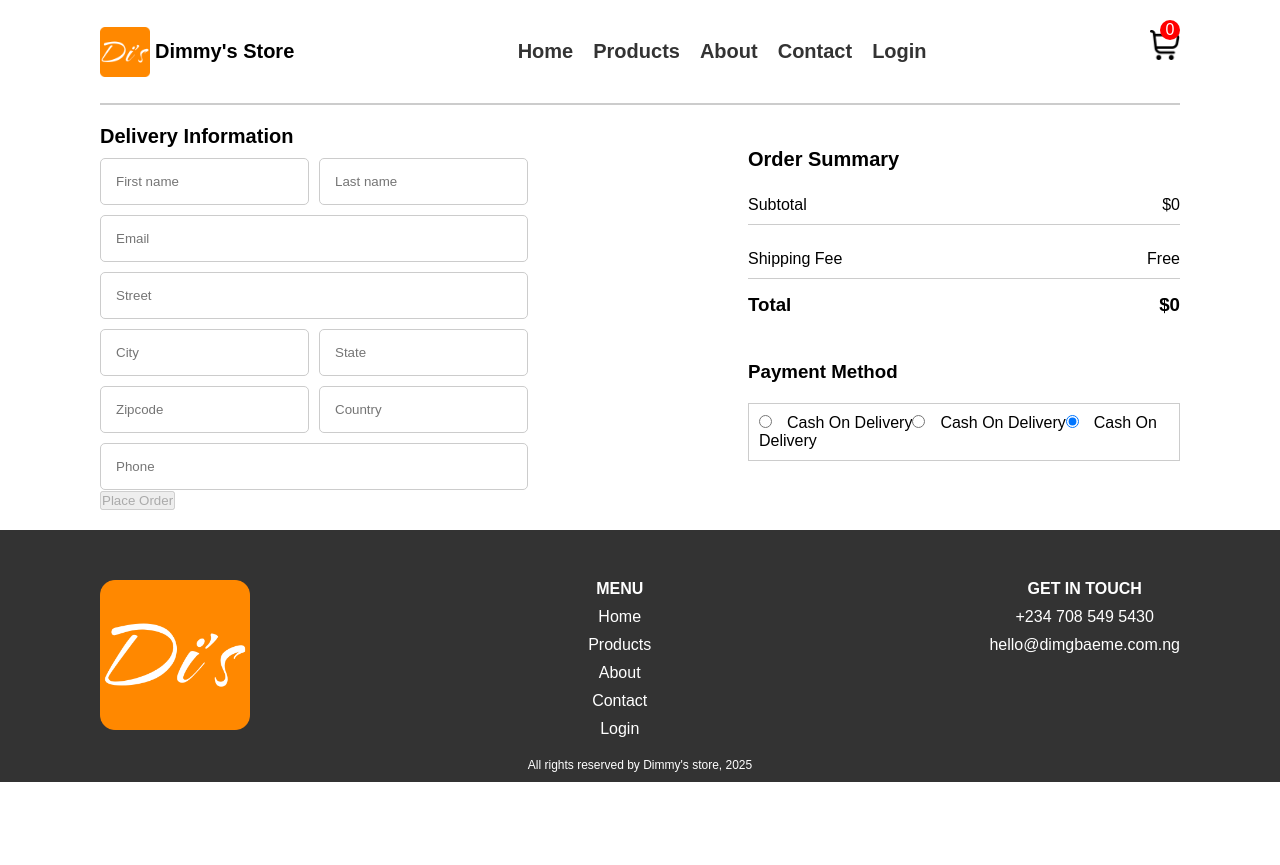
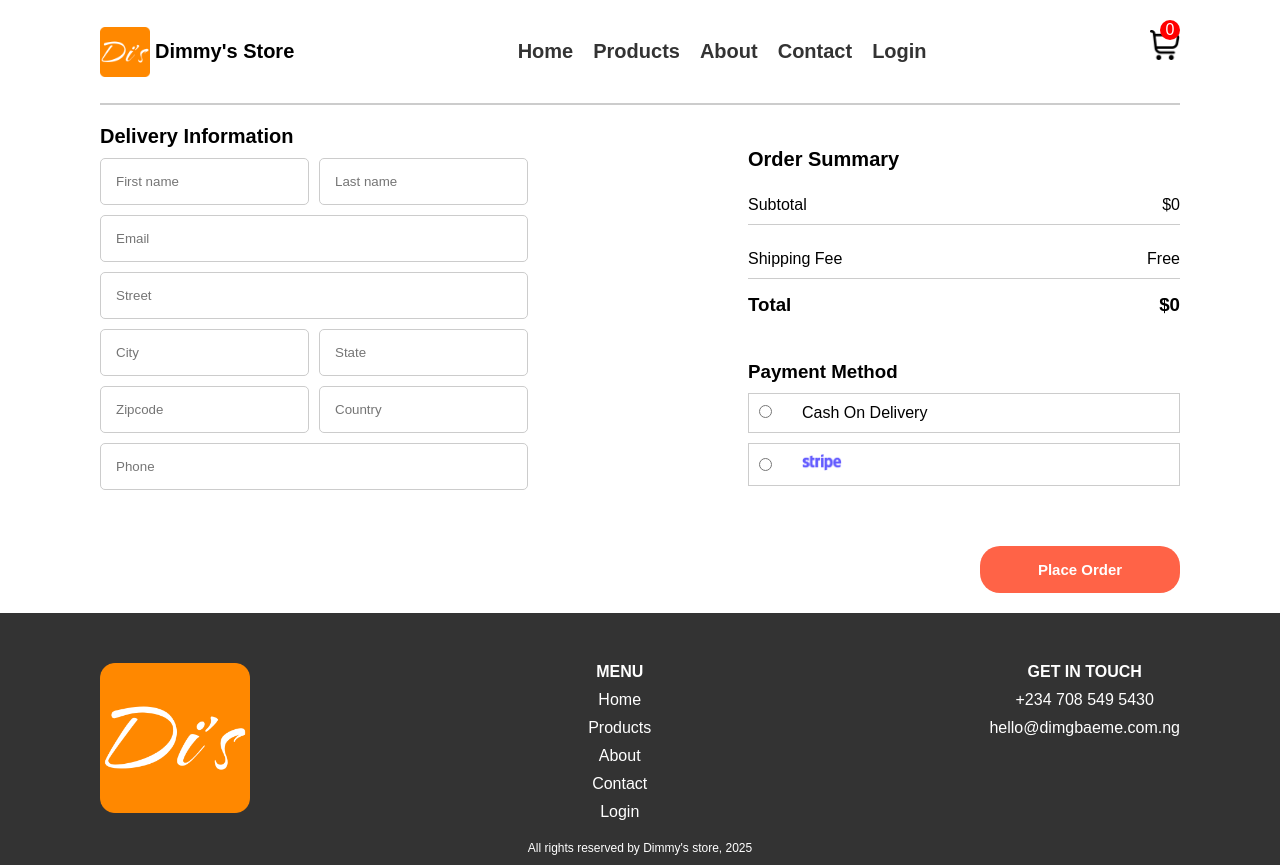
Before and after one commit to Dimgba-Eme/e-commerce-app, a React (Create React App) app in the folder my-store/: page /cart/place-order in a window 1280 px wide. Before the commit the page ends 800 px from the top, so only its background shows below. Built offline with nearby package versions, Linux system fonts and the light colour scheme.

Commit message:
Styled and aligned the place order button

```diff
--- a/my-store/src/components/CartItems.js
+++ b/my-store/src/components/CartItems.js
@@ -58,7 +58,7 @@ const CartItems = () => {
                         <h3>${getTotalCartAmount()}</h3>
                     </div>
                 </div>
-                <button className='checkout-btn' onClick={() => redirect('/cart/place-order')}>PROCEED TO CHECKOUT</button>
+                <button className='checkout-btn' onClick={() => redirect('/cart/place-order', window.scrollTo(0, 0))}>PROCEED TO CHECKOUT</button>
             </div>
 
 
--- a/my-store/src/components/PlaceOrder.js
+++ b/my-store/src/components/PlaceOrder.js
@@ -2,7 +2,6 @@ import React, { useState } from 'react'
 import './placeOrder.scss'
 import { useProducts } from '../contexts/ContextProvider'
 import { validateEmail } from './utils'
-import paypal_logo from '../assets/icons/paypal.png'
 import stripe_logo from '../assets/icons/stripe_logo.png'
 
 const PlaceOrder = () => {
@@ -122,16 +121,22 @@ const PlaceOrder = () => {
                         <div className='payment-gateway-container'>
                             <h3>Payment Method</h3>
 
-                            <div className='cash-payment'>
-                                <input type='radio' id='cash'  /><span>Cash On Delivery</span>
-                                <input type='radio' id='cash'  /><span>Cash On Delivery</span>
-                                <input type='radio' id='cash' checked /><span>Cash On Delivery</span>
+                            <div className='payment-container'>
+                                <div className='cash-payment options'>
+                                    <input type='radio' id='cash' name='cash'/><span>Cash On Delivery</span>
+                                </div>
+
+                                <div className='stripe-payment options'>
+                                    <input type='radio' id='stripe' name='stripe'/><span><img src={stripe_logo} alt='' /></span>
+                                </div>
                             </div>
+
+
 
                         </div>
                     </div>
                 </div>
-                    <button disabled={!isFormValid()}>Place Order</button>
+                <button type='submit' className='pay-btn' disabled={!isFormValid()}>Place Order</button>
             </form>
         </section>
     )
--- a/my-store/src/components/placeOrder.css
+++ b/my-store/src/components/placeOrder.css
@@ -54,13 +54,38 @@
 .order-container form .form-inner .totals-container .payment-gateway-container {
   padding: 30px 0;
 }
-.order-container form .form-inner .totals-container .payment-gateway-container .cash-payment {
-  margin-top: 20px;
+.order-container form .form-inner .totals-container .payment-gateway-container .payment-container {
+  margin-top: 10px;
+}
+.order-container form .form-inner .totals-container .payment-gateway-container .payment-container .options {
+  margin-top: 10px;
+  align-items: center;
+  justify-content: center;
+  border: 1px solid #ccc;
   padding: 10px;
-  border: 1px solid #ccc;
 }
-.order-container form .form-inner .totals-container .payment-gateway-container .cash-payment span {
-  margin-left: 15px;
+.order-container form .form-inner .totals-container .payment-gateway-container .payment-container span {
+  align-items: center;
+  justify-content: center;
+  margin-left: 30px;
+}
+.order-container form .form-inner .totals-container .payment-gateway-container .payment-container span img {
+  width: 40px;
+}
+.order-container form .pay-btn {
+  padding: 15px;
+  margin-top: 30px;
+  background-color: tomato;
+  color: #fff;
+  font-weight: bold;
+  border: 0;
+  border-radius: 20px;
+  cursor: pointer;
+  width: 200px;
+  font-size: 15px;
+}
+.order-container form .pay-btn:hover {
+  background-color: #ff8e7a;
 }
 @media only screen and (min-width: 800px) {
   .order-container {
@@ -76,6 +101,13 @@
   .order-container form .form-inner .totals-container .totals-inner {
     margin-top: 0;
   }
+  .order-container form .pay-btn {
+    display: flex;
+    margin-left: auto;
+    position: relative;
+    justify-content: center;
+    align-items: center;
+  }
 }
 @media only screen and (min-width: 1000px) {
   .order-container {
--- a/my-store/src/components/placeOrder.scss
+++ b/my-store/src/components/placeOrder.scss
@@ -70,33 +70,46 @@
                 .payment-gateway-container {
                     padding: 30px 0;
 
-                    .cash-payment {
-                        margin-top: 20px;
-                        padding: 10px;
-                        border: 1px solid #ccc;
+                    .payment-container {
+                        margin-top: 10px;
+
+                        .options {
+                            margin-top: 10px;
+                            align-items: center;
+                            justify-content: center;
+                            border: 1px solid #ccc;
+                            padding: 10px;
+                        }
 
                         span {
-                            margin-left: 15px;
+                            align-items: center;
+                            justify-content: center;
+                            margin-left: 30px;
+
+                            img {
+                                width: 40px;
+                            }
                         }
 
                     }
                 }
+            }
+        }
 
-                // .checkout-btn {
-                //     padding: 15px;
-                //     margin-top: 30px;
-                //     background-color: tomato;
-                //     color: #fff;
-                //     font-weight: bold;
-                //     border: 0;
-                //     cursor: pointer;
+        .pay-btn {
+            padding: 15px;
+            margin-top: 30px;
+            background-color: tomato;
+            color: #fff;
+            font-weight: bold;
+            border: 0;
+            border-radius: 20px;
+            cursor: pointer;
+            width: 200px;
+            font-size: 15px;
 
-                //     &:hover {
-                //         background-color: lighten(tomato, 10);
-                //     }
-                // }
-
-
+            &:hover {
+                background-color: lighten(tomato, 10);
             }
         }
     }
@@ -117,6 +130,14 @@
                     }
                 }
             }
+
+            .pay-btn {
+                display: flex;
+               margin-left: auto;
+               position: relative;
+               justify-content: center;
+               align-items: center;
+            }
         }
     }
 
```
Also changed, not shown: my-store/src/assets/icons/paypal.png (deleted), 1 other file (tests, documents, lock files or other folders).
